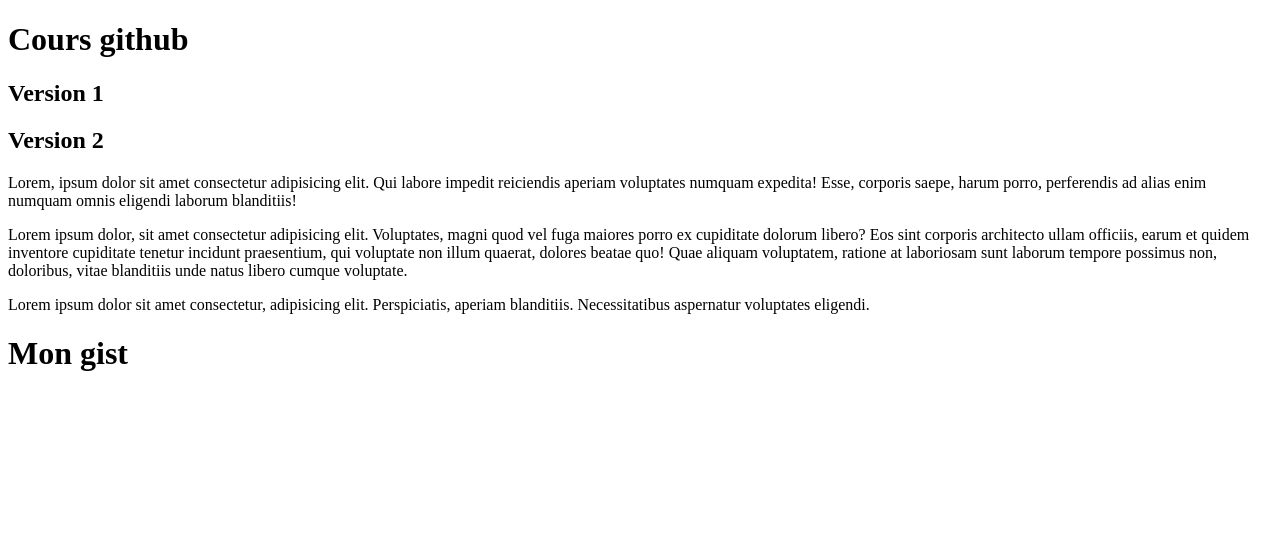
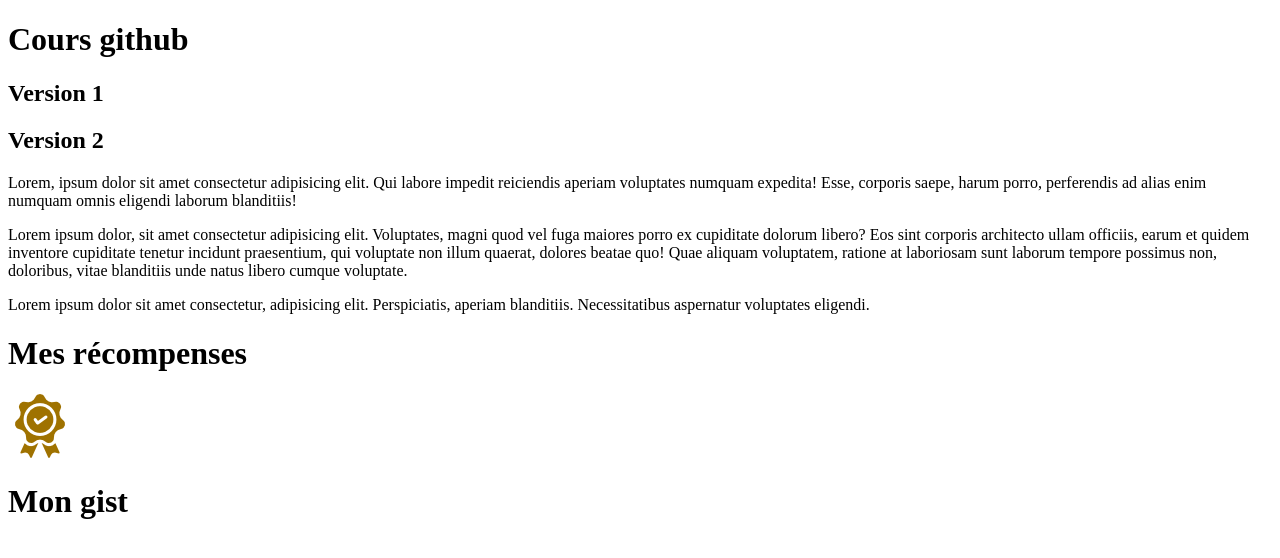
Before and after one commit to tenilo/mon_site_web, a plain HTML site: page index.html in a window 1280 px wide. Drawn offline with Linux system fonts and the light colour scheme.

Commit message:
#2: ajout medaille bronze

```diff
--- a/index.html
+++ b/index.html
@@ -23,6 +23,11 @@
 
      <p id="top-banner">Lorem ipsum dolor sit amet consectetur, adipisicing elit. Perspiciatis, aperiam
     blanditiis. Necessitatibus aspernatur voluptates eligendi.</p>
+    <!--recompense-->
+    <div>
+        <h1> Mes récompenses</h1>
+        <p> <img src="images\medal_bronze.png" alt=""> </p>
+    </div>
 
     <!-- mon gist-->
     <div>
```
Also changed, not shown: images/medal_bronze.png (added), images/medal_gold.png (added), images/medal_silver.png (added).
